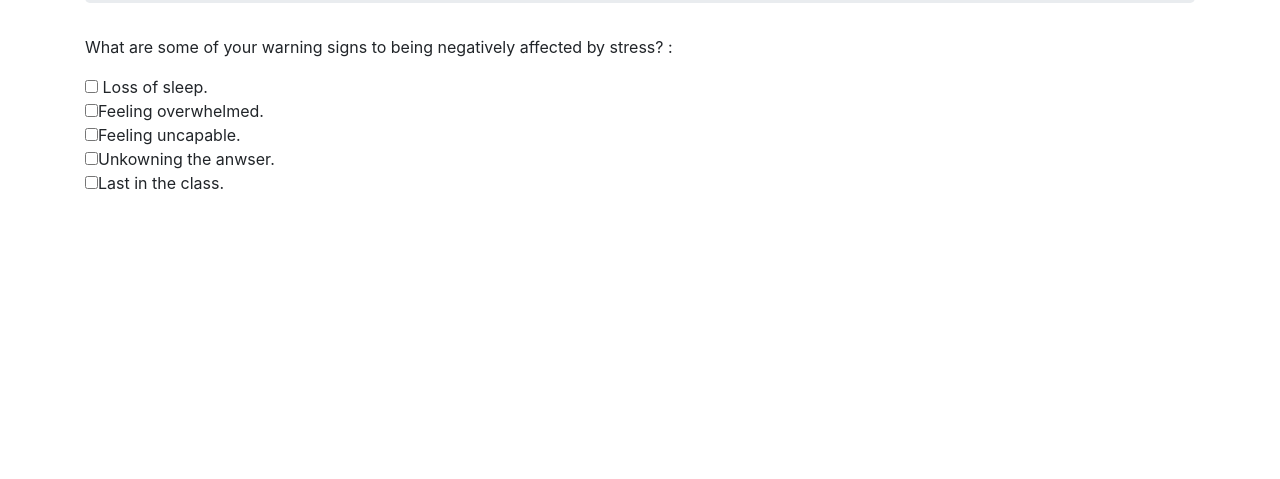
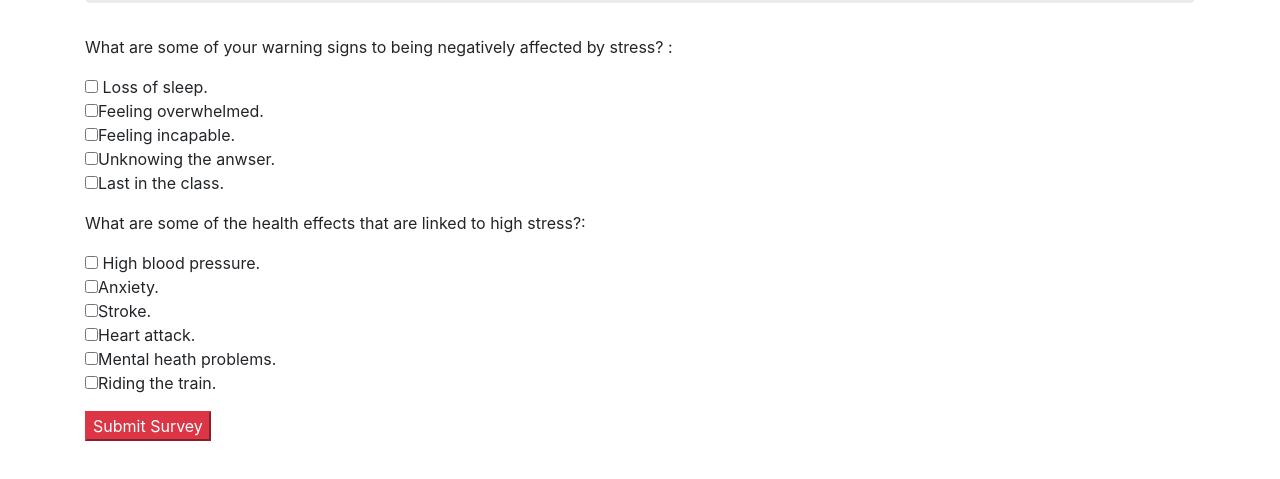
Before and after one commit to Drewmacauley/Personality-Survey, a plain HTML site: page index.html in a window 1280 px wide. Shown: the part 171-650 px from the top of the page. Drawn offline with Linux system fonts and the light colour scheme.

Commit message:
add scripts content
Co-Authored-by: Garrett Brown <gman9mm@live.com>

```diff
--- a/css/styles.css
+++ b/css/styles.css
@@ -1,6 +1,6 @@
-#stress-response {
+#signs-response {
   display: none;
 }
-#-responses {
+#health-response {
   display: none;
 }
--- a/index.html
+++ b/index.html
@@ -14,12 +14,22 @@
     <div class="jumbotron">
       <h2>Personality Survey</h2>
     </div>
-    <form id="personality_survey_1"
+    <form id="personality_survey_1">
       <div class="form-group">
         <p>What are some of your warning signs to being negatively affected by stress? :</p>
         <input type="checkbox" name="work-stress" value="sleep"> Loss of sleep.<br>
         <input type="checkbox" name="work-stress" value="overwhelmed">Feeling overwhelmed.<br>
-        <input type="checkbox" name="work-stress" value="difficult">Feeling uncapable.<br>
-        <input type="checkbox" name="work-stress" value="unkown">Unkowning the anwser.<br>
+        <input type="checkbox" name="work-stress" value="difficult">Feeling incapable.<br>
+        <input type="checkbox" name="work-stress" value="unkown">Unknowing the anwser.<br>
         <input type="checkbox" name="work-stress" value="last">Last in the class.<br>
       </div>
+      <div class="form-group">
+        <p>What are some of the health effects that are linked to high stress?:</p>
+        <input type="checkbox" name="high-stress" value="blood"> High blood pressure.<br>
+        <input type="checkbox" name="high-stress" value="anxiety">Anxiety.<br>
+        <input type="checkbox" name="high-stress"  value="stroke">Stroke.<br>
+        <input type="checkbox" name="high-stress"  value="heart">Heart attack.<br>
+        <input type="checkbox" name="high-stress" value="mental">Mental heath problems.<br>
+        <input type="checkbox" name="fun-transportation" value="train">Riding the train.<br>
+      </div>
+      <button type="submit" class="btn-danger">Submit Survey</button>
```
